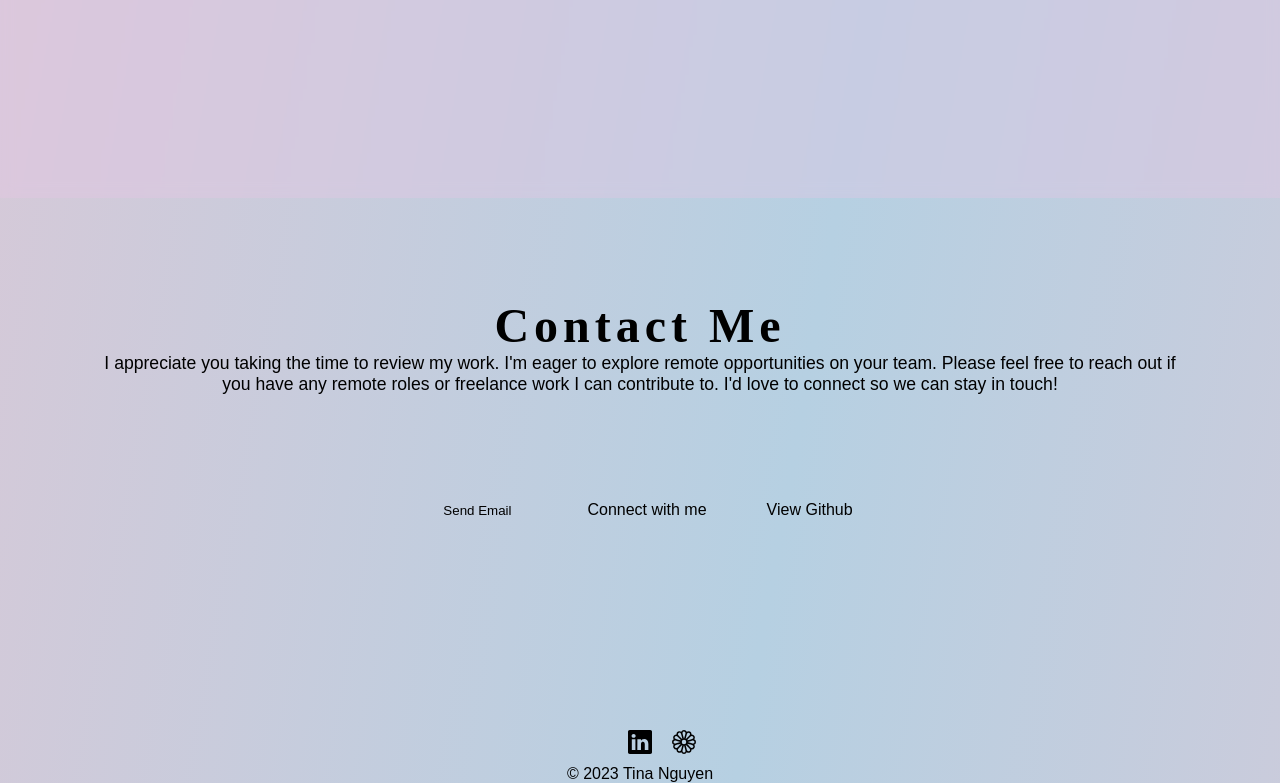
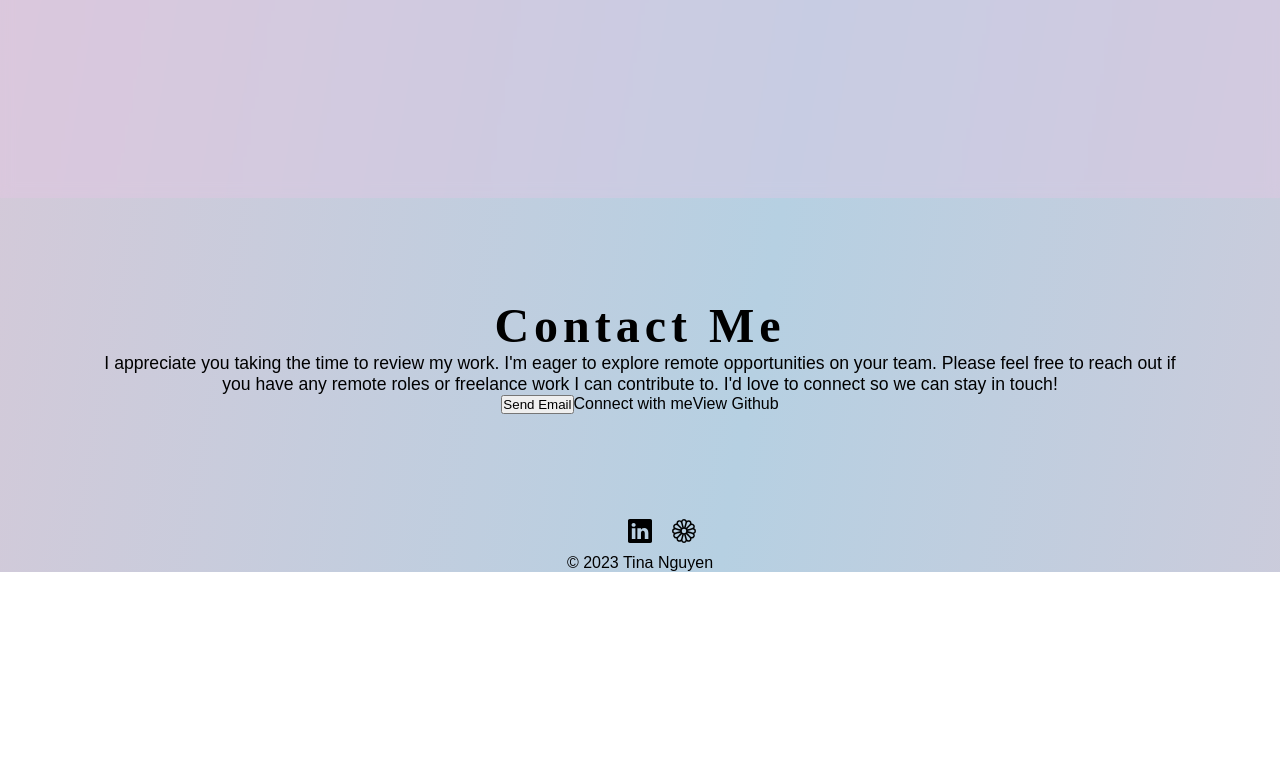
Before and after one commit to twentyfive21/portfolio-react, a React (Vite) app: page / in a window 1280 px wide. Shown: the part 3454-4237 px from the top of the page. After the commit the page ends 4026 px from the top, so only its background shows below. Built offline with nearby package versions, Linux system fonts and the light colour scheme; some icons are missing; a web font is replaced by a local one.

Commit message:
uncommented css for now to test email icon

```diff
--- a/src/components/Contact/Contact.css
+++ b/src/components/Contact/Contact.css
@@ -13,16 +13,18 @@
     text-align: center;
     font-size: 1.1rem;
 }
-.contact-container button {
-    border: none;
-    width: 100px;
-    height: 30px;
-    border-radius: 7px;
+
+/* .contact-links p{
+    margin: 100px 20px;
+    cursor: pointer;
+    background: rgba( 255, 255, 255, 0.25 );
+    box-shadow: 0 8px px 0 rgba( 31, 38, 135, 0.37 );
+    backdrop-filter: blur( 20px );
+    -webkit-backdrop-filter: blur( 20px );
+    border-radius: 15px;
+    padding: 30px 50px;
+    width: 150px;
 }
-.contact-links button {
-    background-color: transparent;
-}
-.contact-links a, button{
-    margin: 100px 30px;
-    cursor: pointer;
-}
+.contact-links {
+    display: flex;
+} */
```
